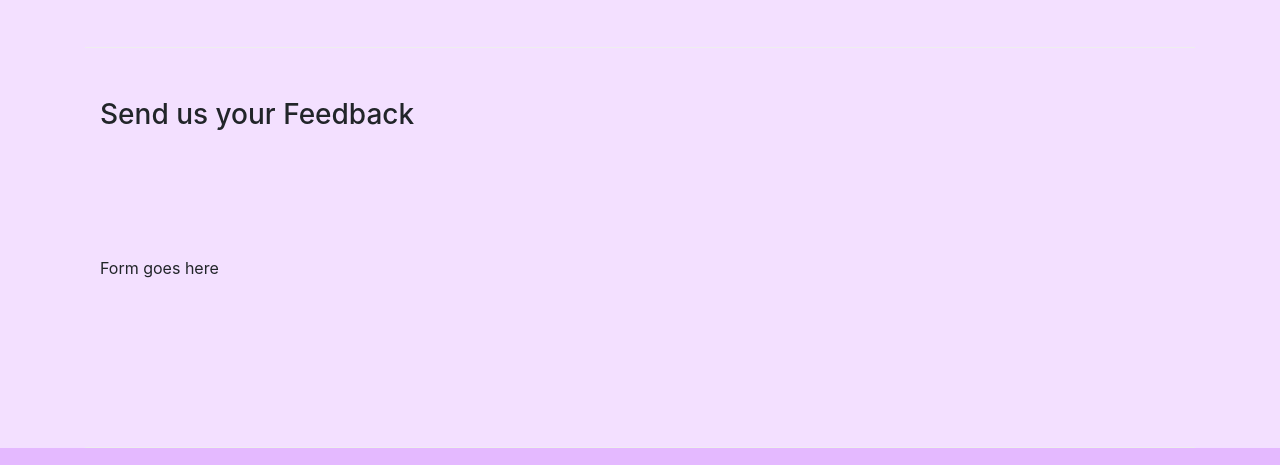
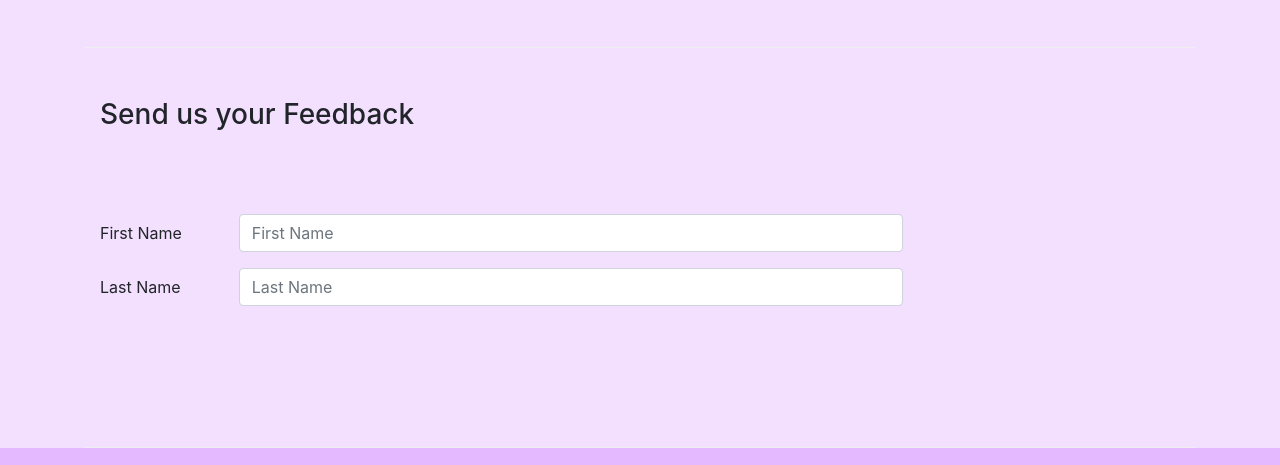
Before and after one commit to MischokLO/bootstrap4, a website: page contactus.html in a window 1280 px wide. Shown: the part 817-1282 px from the top of the page. Drawn offline with nearby package versions, Linux system fonts and the light colour scheme.

Commit message:
added the form

```diff
--- a/contactus.html
+++ b/contactus.html
@@ -86,7 +86,8 @@
                 <div class="btn-group" role="group">
                     <a role="button" class="btn btn-success" href="tel:+85212345678"><i class="fa fa-phone"></i> Call</a>
                     <a role="button" class="btn btn-primary"><i class="fa fa-skype"></i> Skype</a>
-                    <a role="button" class="btn btn-info" href="mailto:confusion@food.net"><i class="fa fa-envelope-o"></i> e-mail</a>
+                    <a role="button" class="btn btn-info" href="mailto:confusion@food.net"><i class="fa fa-envelope-o"></i>
+                        e-mail</a>
                 </div>
             </div>
         </div>
@@ -96,7 +97,20 @@
                 <h3>Send us your Feedback</h3>
             </div>
             <div class="col-12 col-md-9">
-                Form goes here
+                <form>
+                    <div class="form-group row">
+                        <label for="firstname" class="col-md-2 col-form-label">First Name</label>
+                        <div class="col-md-10">
+                            <input type="text" class="form-control" id="firstname" name="firstname" placeholder="First Name">
+                        </div>
+                    </div>
+                    <div class="form-group row">
+                        <label for="lastname" class="col-md-2 col-form-label">Last Name</label>
+                        <div class="col-md-10">
+                            <input type="text" class="form-control" id="lastname" name="lastname" placeholder="Last Name">
+                        </div>
+                    </div>
+                </form>
             </div>
             <div class="col-12 col-md">
             </div>
```
